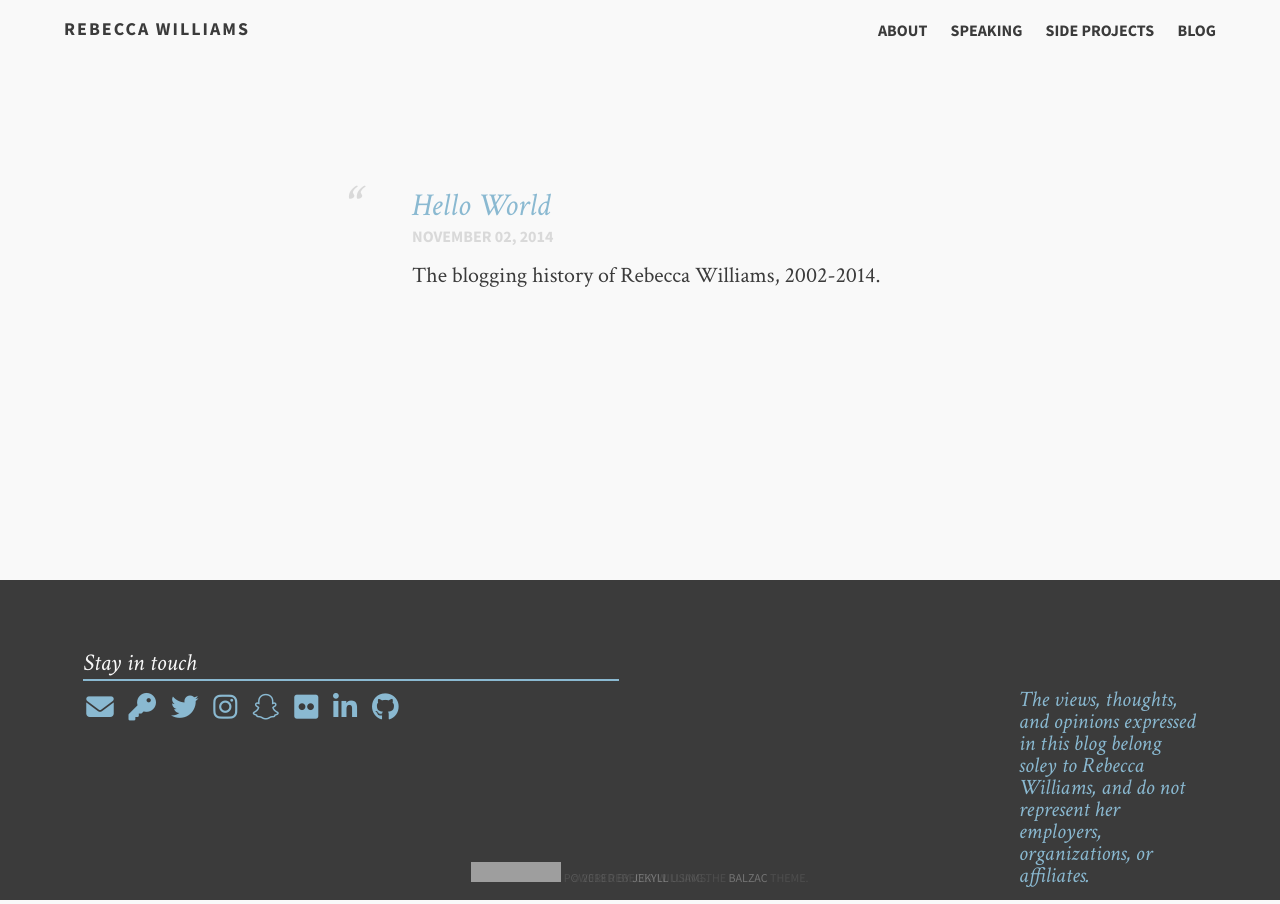
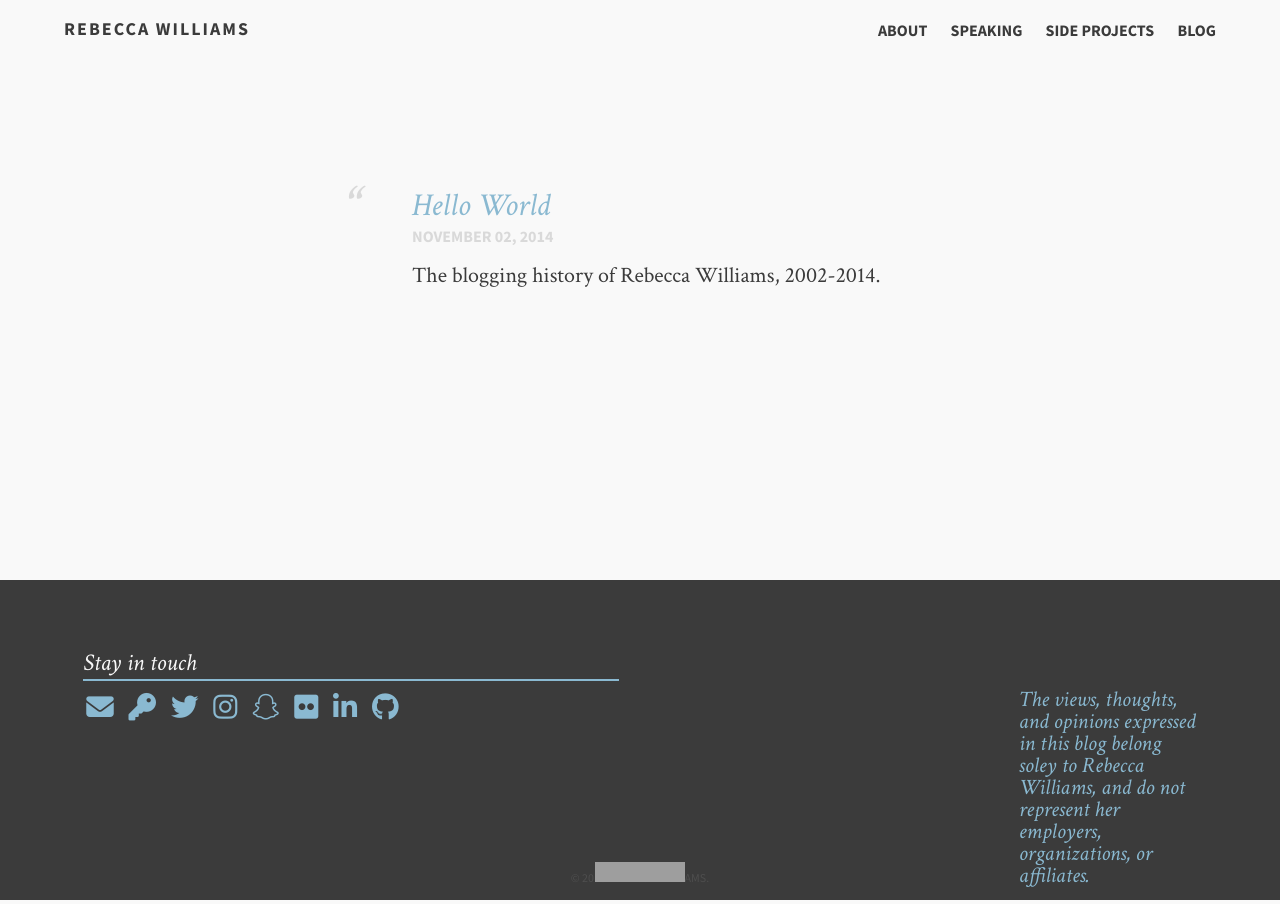
Before and after one commit to rebeccawilliams/rebeccawilliams.us, a Jekyll site: the page built from index.md, in a window 1280 px wide. Built offline with Jekyll 4.4.1, drawn with Linux system fonts in a browser that asks for light colours; nearby versions of some CDN libraries; grey boxes are pictures that could not be loaded.

Commit message:
Update footer.html

```diff
--- a/_includes/footer.html
+++ b/_includes/footer.html
@@ -20,7 +20,7 @@
       </ul>
     </div>
     </aside>
-    <small>&copy; {{ site.time | date: '%Y' }} {{ site.owner.name }}. <a rel="license" href="http://creativecommons.org/licenses/by-nc/4.0/"><img alt="Creative Commons License" style="border-width:0" src="https://i.creativecommons.org/l/by-nc/4.0/80x15.png" /></a> Powered by <a href="http://jekyllrb.com">Jekyll</a> using the <a href="http://jekyll.gtat.me/about">Balzac</a> theme.</small>
+    <small>&copy; {{ site.time | date: '%Y' }} {{ site.owner.name }}. <a rel="license" href="http://creativecommons.org/licenses/by-nc/4.0/"><img alt="Creative Commons License" style="border-width:0" src="https://i.creativecommons.org/l/by-nc/4.0/80x15.png" /></a></small>
   </footer>
 
   <!-- If they're out, get some from the cellar -->
```
